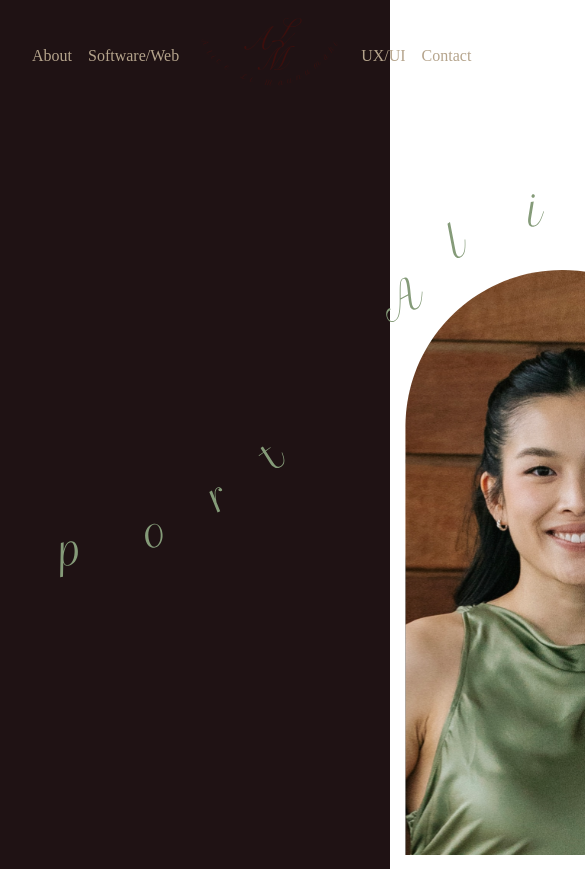
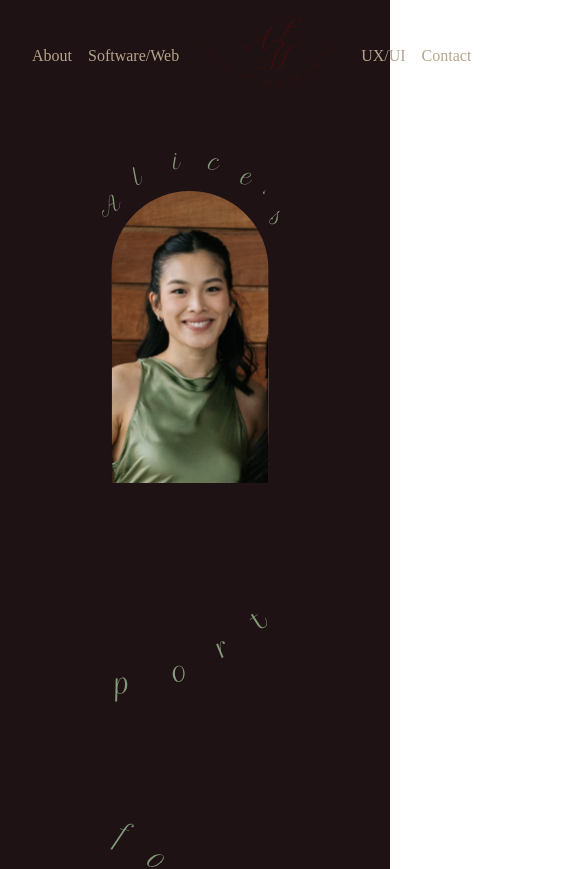
Before and after one commit to allihive/allihive.github.io, a React (Vite) app: page / in a window 390 px wide. Shown: the top 869 px of the page, 585 px wide, since content can reach past the window. Built offline with nearby package versions, Linux system fonts and the light colour scheme; a web font is replaced by a local one.

Commit message:
responsive hero section

```diff
--- a/index.html
+++ b/index.html
@@ -4,7 +4,7 @@
     <meta charset="UTF-8" />
     <link rel="icon" type="image/png" href="/Logo.svg">
     <meta name="viewport" content="width=device-width, initial-scale=1.0" />
-    <title>Vite + React + TS</title>
+    <title>Alice Li Maunumäki</title>
   </head>
   <body>
     <div id="root"></div>
--- a/src/components/Hero.css
+++ b/src/components/Hero.css
@@ -1,94 +1,109 @@
-.hero {
+/* .hero {
 	padding: 2rem 1rem;
 	background-color: #1f1214;
 	display: flex;
 	flex-direction: row;
+	justify-content: center;
+} */
+
+.hero {
+  display: flex;
+  flex-direction: row;
+  justify-content: center;
+  background-color: #1f1214;
+  align-items: flex-end; /* middle element can be lifted */
+  gap: 2rem;
 }
 
-@keyframes wave {
-	from {opacity: 30%;}
-	to {opacity: 100%;}
 
+.fade-in-left {
+  animation: fade-in-left 2s ease infinite;
 }
-
-@keyframes rotate-in-down-left {
+@keyframes fade-in-left {
   0% {
-    transform: rotate(-90deg);
     opacity: 0;
+    transform: translateX(-20px);
   }
   100% {
-    transform: rotate(0);
     opacity: 1;
+    transform: translateX(0);
   }
 }
 
-
-@keyframes rotate-in-up-left {
+.fade-in-down {
+  animation: fade-in-down 2s ease infinite;
+}
+@keyframes fade-in-down {
   0% {
-
-    transform: rotate(90deg);
     opacity: 0;
+    transform: translateY(-20px);
   }
   100% {
-
-    transform: rotate(0);
     opacity: 1;
+    transform: translateY(0);
   }
 }
 
-/* .hero-name img {
-	width: 400px;
-	height: auto;
+.fade-in-right {
+  animation: fade-in-right 2s ease infinite;
 }
-
-.hero-title {
-	display: flex;
-	flex-direction: row;
-	justify-content: center;
-	align-items: center;
-} */
+@keyframes fade-in-right {
+  0% {
+    opacity: 0;
+    transform: translateX(20px);
+  }
+  100% {
+    opacity: 1;
+    transform: translateX(0);
+  }
+}
 
 .hero img {
 	padding: 2rem 2rem;
 }
 
+.port,
+.folio {
+	width: clamp(70px, 20vw, 400px);
+	height: auto;
+}
 
 .port:hover {
-	animation: rotate-in-down-left 2s ease forwards;
-	transform-origin: left bottom;
-	/* animation-duration: 2s; */
+	animation: fade-in-left 2s ease forwards;
+	animation-duration: 3s;
 }
 
 .folio:hover {
-	animation: rotate-in-up-left 2s ease forwards;
-	transform-origin: left bottom;
-	/* animation-duration: 2s; */
+	animation: fade-in-right 2s ease forwards;
+	animation-duration: 3s;
 }
 
-/* .hero img:hover{
-	animation-name: roll-in;
-	animation-duration: 2s;
-} */
-
-/* .hero-image {
-	display: flex;
-	justify-content: center;
-	align-items: center;
-	padding-left: 2rem;
-	padding-right: 2rem;
-} */
-
 .hero-image img {
-	width: 400px;
+	width: clamp(200px, 20vw, 500px);
     height: auto;
 	border-radius: 15rem 15rem 0px 0px;
     box-shadow: 0 4px 6px rgba(0, 0, 0, 0,1);
 }
 
-.hero
-
-@media (max-width: 768px) {
+@media (max-width: 480px) {
+	.hero {
+		flex-direction: column;
+		align-items: center;
+	}
 	.hero-image {
-		width: 150px;
+		order: -1;
+		margin-bottom: 1rem;
+	}
+	.port,
+	.folio {
+		order: 0;
+		display: inline-block;
+	}
+	.port,
+	.folio {
+		width: 45%;
+	}
+	.hero {
+		flex-wrap: wrap;
 	}
 }
--- a/src/components/Projects.css
+++ b/src/components/Projects.css
@@ -65,7 +65,7 @@
 	width: 100%;
 	height: 200px;
 	object-fit: cover;
-	border: 1px solid 859B79;
+	border: 1px solid #859B79;
 	border-radius: 5px;
 }
 
```
